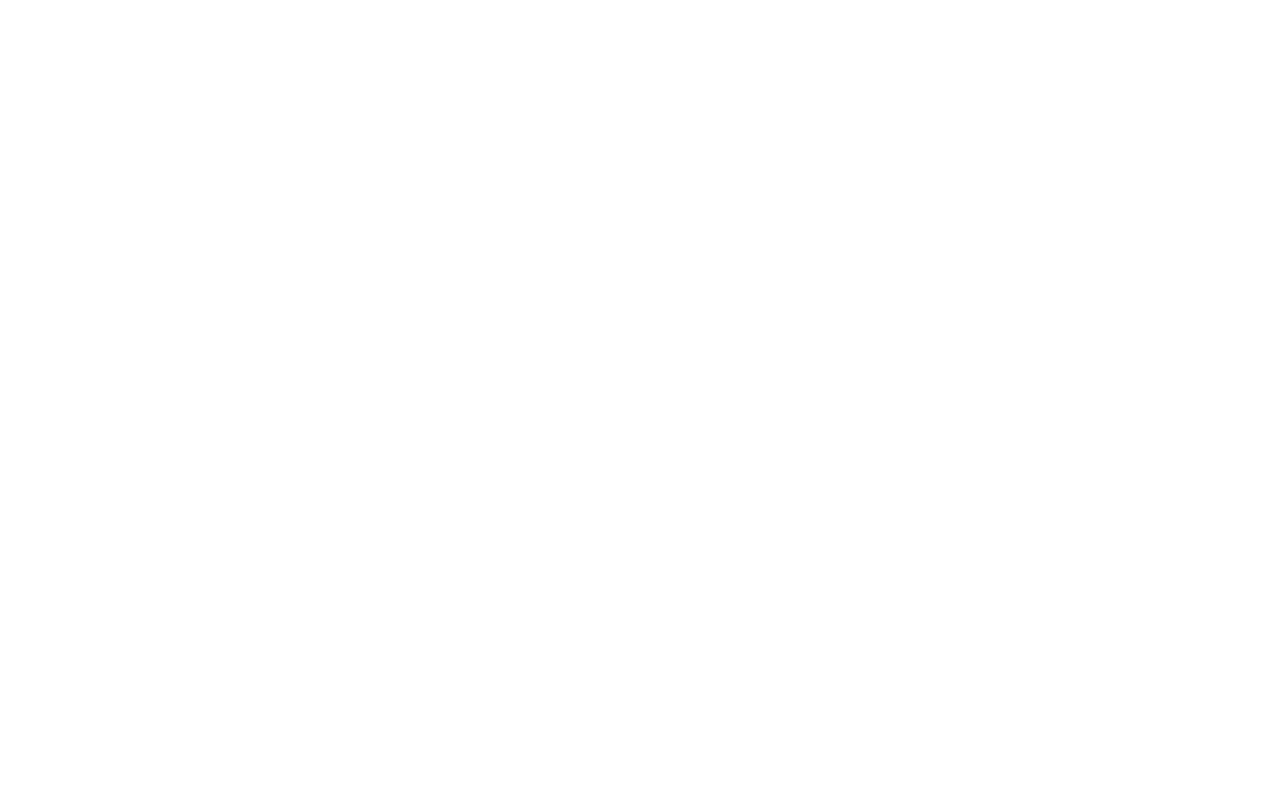
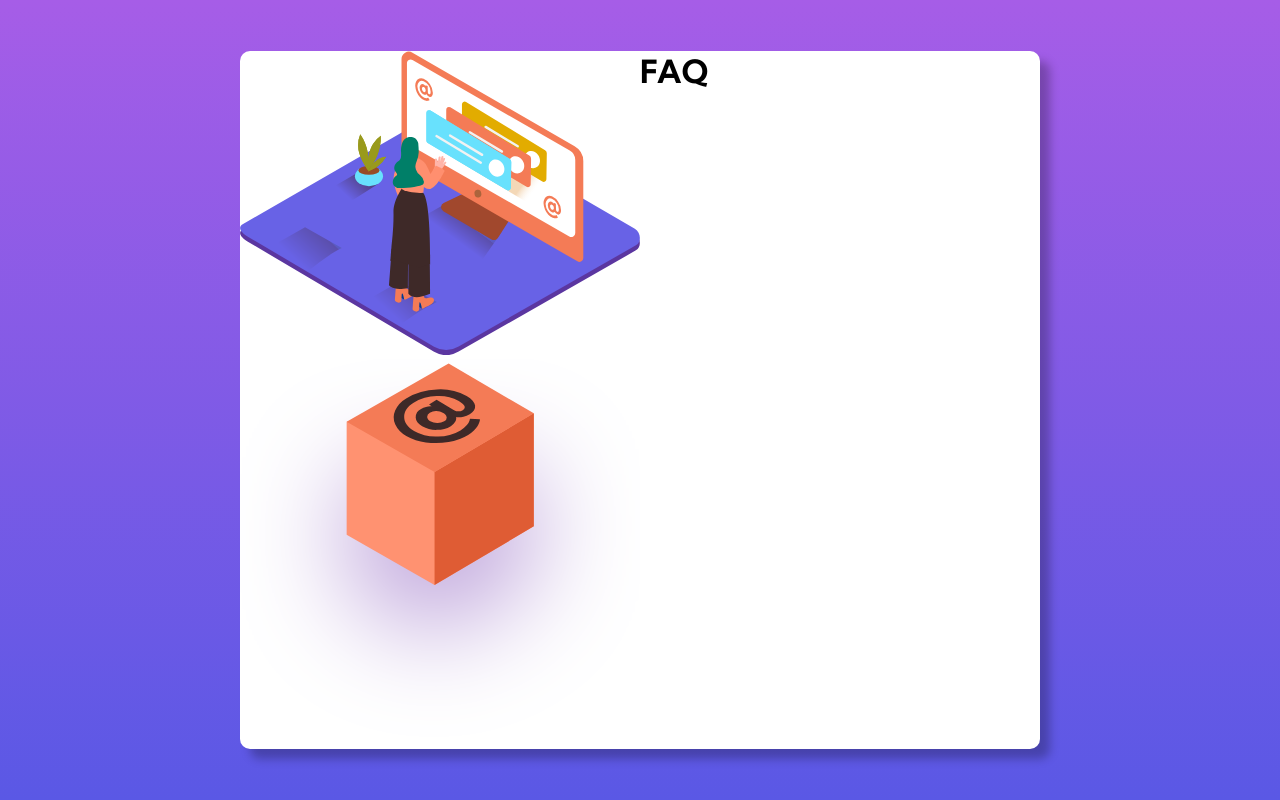
Before and after one commit to sparklaunch/05.FAQAccordion, a Svelte app in the folder faq-accordion/: page / in a window 1280 px wide. Built offline with nearby package versions, Linux system fonts and the light colour scheme.

Commit message:
Add the card

```diff
--- a/faq-accordion/src/App.svelte
+++ b/faq-accordion/src/App.svelte
@@ -1,4 +1,5 @@
 <script lang="ts">
+    import Card from "./components/Card.svelte";
 </script>
 
 <svelte:head>
@@ -9,4 +10,17 @@
         rel="stylesheet"
     />
 </svelte:head>
-<div id="app" />
+<div id="app">
+    <Card />
+</div>
+
+<style>
+    #app {
+        width: 100vw;
+        height: 100vh;
+        background: linear-gradient(rgb(166, 93, 231), rgb(90, 88, 229));
+        display: flex;
+        justify-content: center;
+        align-items: center;
+    }
+</style>
--- /dev/null
+++ b/faq-accordion/src/components/Card.svelte
@@ -0,0 +1,29 @@
+<script lang="ts">
+    import Illustration from "./Illustration.svelte";
+    import FAQ from "./FAQ.svelte";
+</script>
+
+<div id="card">
+    <div id="left">
+        <Illustration />
+    </div>
+    <div id="right">
+        <FAQ />
+    </div>
+</div>
+
+<style>
+    #card {
+        background-color: white;
+        box-shadow: 10px 10px 10px rgba(0, 0, 0, 0.25);
+        border-radius: 10px;
+        display: flex;
+        width: 800px;
+    }
+    #left {
+        width: 50%;
+    }
+    #right {
+        width: 50%;
+    }
+</style>
--- /dev/null
+++ b/faq-accordion/src/components/FAQ.svelte
@@ -0,0 +1,3 @@
+<div id="faq">
+    <h1>FAQ</h1>
+</div>
--- /dev/null
+++ b/faq-accordion/src/components/Illustration.svelte
@@ -0,0 +1,18 @@
+<div id="illustration">
+    <img
+        src="/assets/illustration-woman-online-desktop.svg"
+        alt="Illustration"
+    />
+    <img src="/assets/illustration-box-desktop.svg" alt="Box" />
+</div>
+
+<style>
+    #illustration > img:first-child {
+        width: 100%;
+        height: auto;
+    }
+    #illustration > img:last-child {
+        width: 100%;
+        height: auto;
+    }
+</style>
```
